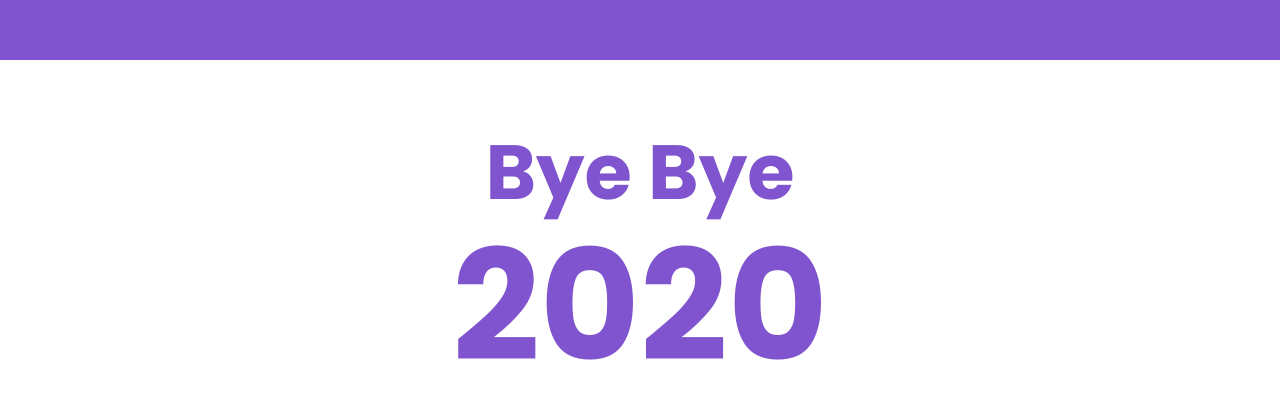
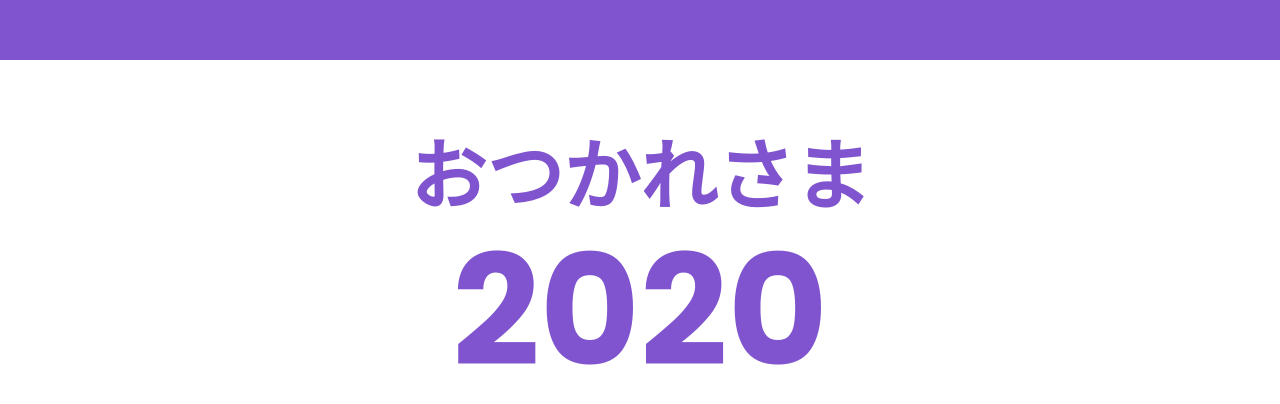
Before and after one commit to vsreyes/text-animation-effects-using-clip-path, a plain HTML site: page index.html in a window 1280 px wide. Shown: the part 340-744 px from the top of the page. Drawn offline with Linux system fonts and the light colour scheme.

Commit message:
Index correction

```diff
--- a/index.html
+++ b/index.html
@@ -10,13 +10,13 @@
     <section>
         <div class="box box1">
             <h2>
-                <span>Bye Bye</span>
+                <span>おつかれさま</span>
                 <span>2020</span>
             </h2>
         </div>
         <div class="box box2">
             <h2>
-                <span>Happy New Year</span>
+                <span>明けましておめでとう</span>
                 <span>2021</span>
             </h2>
         </div>
```
